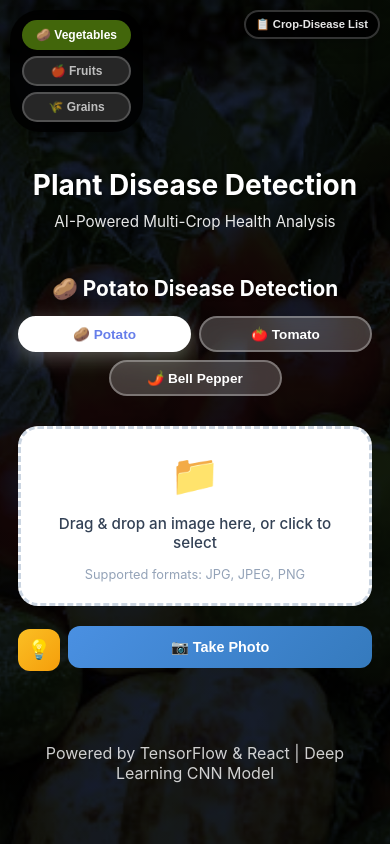
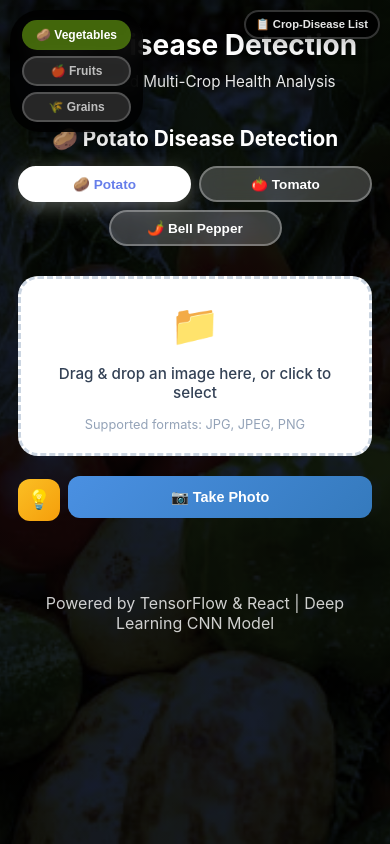
Before and after one commit to surajsingh8204/PlantDiseaseDetection, a React (Create React App) app in the folder frontend/: page / in a window 390 px wide. Built offline with nearby package versions, Linux system fonts and the light colour scheme; the HTML template or start-up script is replaced by a standard one.

Commit message:
Optimize responsive layout: reduce heading margins and make category tabs scroll with page

```diff
--- a/frontend/src/App.css
+++ b/frontend/src/App.css
@@ -16,7 +16,7 @@
   text-align: center;
   color: white;
   margin-bottom: 40px;
-  margin-top: 80px;
+  margin-top: 25px;
 }
 
 .main-title h1 {
@@ -733,7 +733,7 @@
 
   .main-title {
     margin-bottom: 20px;
-    margin-top: 140px;
+    margin-top: 20px;
   }
 
   .main-title h1 {
@@ -747,11 +747,11 @@
   .header h2 {
     font-size: 1.5rem;
     margin-bottom: 15px;
-    margin-top: 20px;
+    margin-top: 15px;
   }
 
   .category-tabs {
-    position: fixed;
+    position: absolute;
     top: 10px;
     left: 10px;
     gap: 6px;
@@ -909,7 +909,7 @@
   }
 
   .main-title {
-    margin-top: 160px;
+    margin-top: 20px;
   }
 
   .main-title h1 {
@@ -923,7 +923,7 @@
 
   .header h2 {
     font-size: 1.3rem;
-    margin-top: 25px;
+    margin-top: 15px;
   }
 
   .crop-selector {
```
